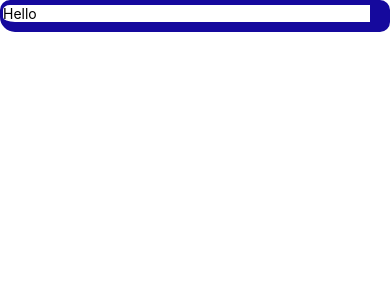
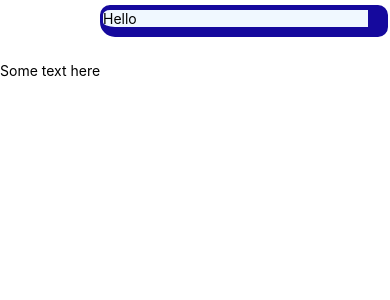
Before and after one commit to a-levitt/react_native.awesome, a React Native app: screen / in a window 390 px wide. Shown: the top 300 px of the page. Built offline with nearby package versions, Linux system fonts and the light colour scheme.

Commit message:
Adjust margins

```diff
--- a/App.tsx
+++ b/App.tsx
@@ -7,6 +7,7 @@ function App(): React.JSX.Element {
   return (
     <SafeAreaView style={SafeViewAndroid.AndroidSafeArea}>
       <View style={{
+        /*borders*/
         borderWidth: 3,
         borderTopWidth: 5,
         borderBottomWidth: 10,
@@ -14,8 +15,22 @@ function App(): React.JSX.Element {
         borderColor: '#15099d',
         borderRadius: 10,
         borderBottomLeftRadius: 15,
+        /*background color*/
+        backgroundColor: '#F0F8FF',
+        /*margins*/
+        margin: 2,
+        marginTop: 5,
+        marginLeft: 100,
+        marginBottom: 25,
+        // marginHorizontal: 100,
       }}>
       <Text>Hello</Text>
+      </View>
+      <View style={{
+        /*margins*/
+
+      }}>
+        <Text>Some text here</Text>
       </View>
     </SafeAreaView>
   );
```
